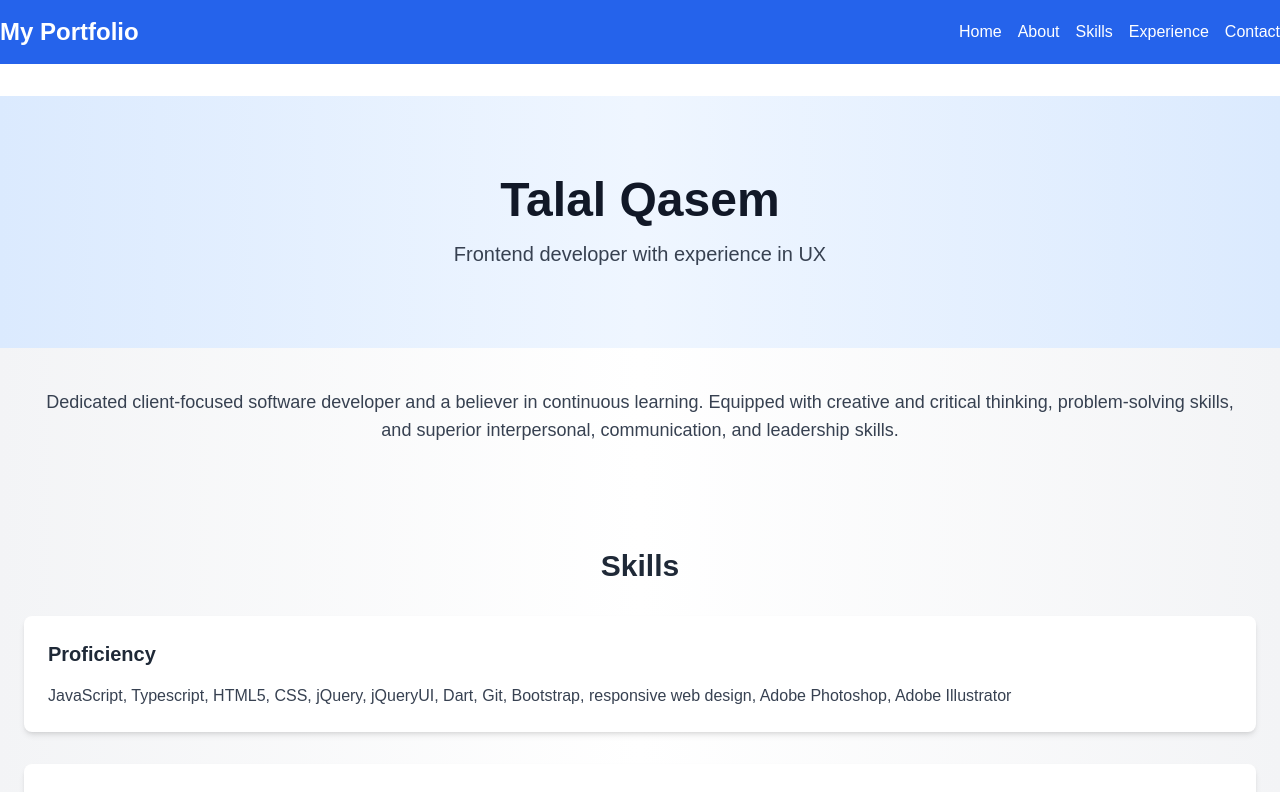
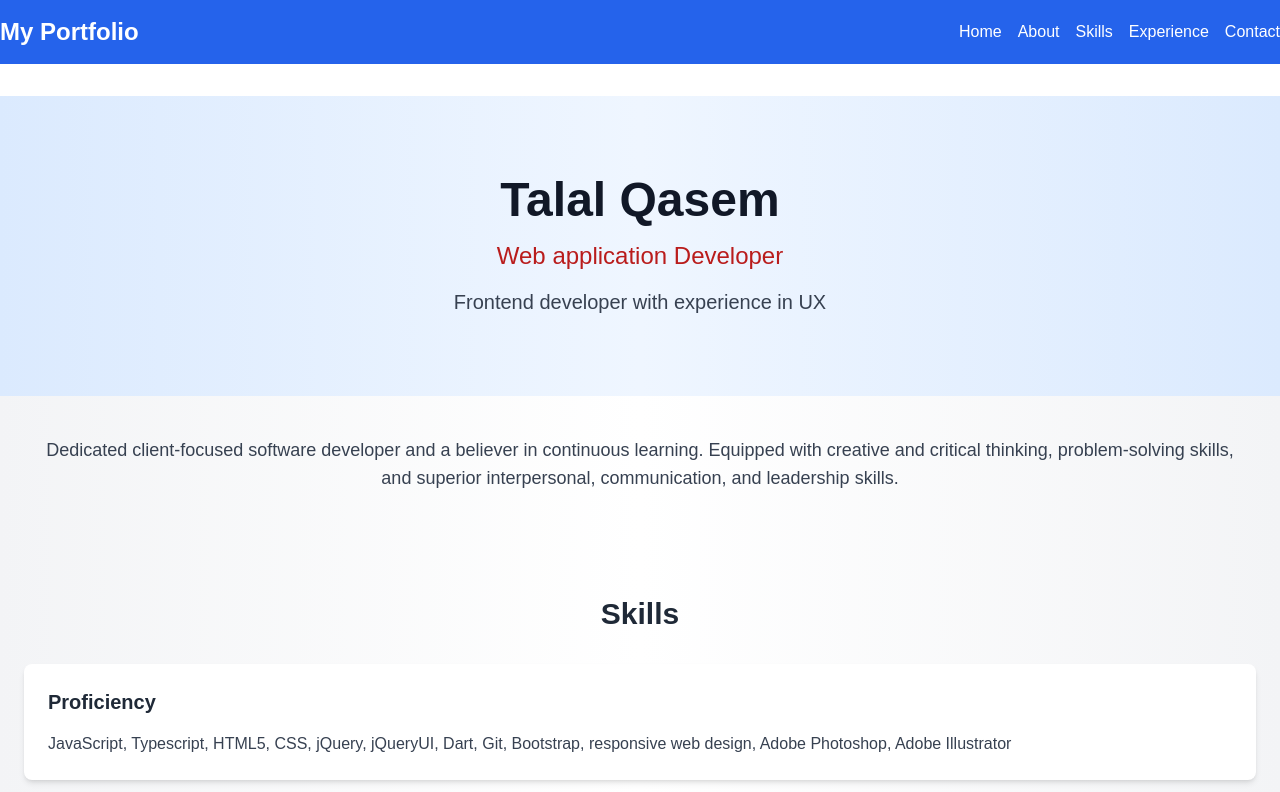
Before and after one commit to talal18/my-profile-page, a Next.js app: page / in a window 1280 px wide. Shown: the top 792 px of the page. Built offline with nearby package versions, Linux system fonts and the light colour scheme.

Commit message:
fix main title issue for vercel

```diff
--- a/src/app/components/Title.tsx
+++ b/src/app/components/Title.tsx
@@ -4,7 +4,7 @@ import { containerVariantsMoveUp, itemVariantsMoveUp } from "../constants";
 import { title } from "../strings";
 
 const Title = () => {
-  const { name, jobTitle, subTitle } = title;
+  const { name, mainTitle, subTitle } = title;
   return (
     <motion.section
       className="text-center py-20 bg-gradient-to-r from-blue-100 via-blue-50 to-blue-100"
@@ -23,7 +23,7 @@ const Title = () => {
         className="mt-4 text-2xl font-medium text-red-700"
         variants={itemVariantsMoveUp}
       >
-        {jobTitle}
+        {mainTitle}
       </motion.p>
       <motion.p
         className="mt-4 text-xl font-medium text-gray-700"
--- a/src/app/strings.ts
+++ b/src/app/strings.ts
@@ -1,6 +1,6 @@
 export const title = {
   name: "Talal Qasem",
-  title: "Web application Developer",
+  mainTitle: "Web application Developer",
   subTitle: "Frontend developer with experience in UX",
 };
 export const contact = {
```
